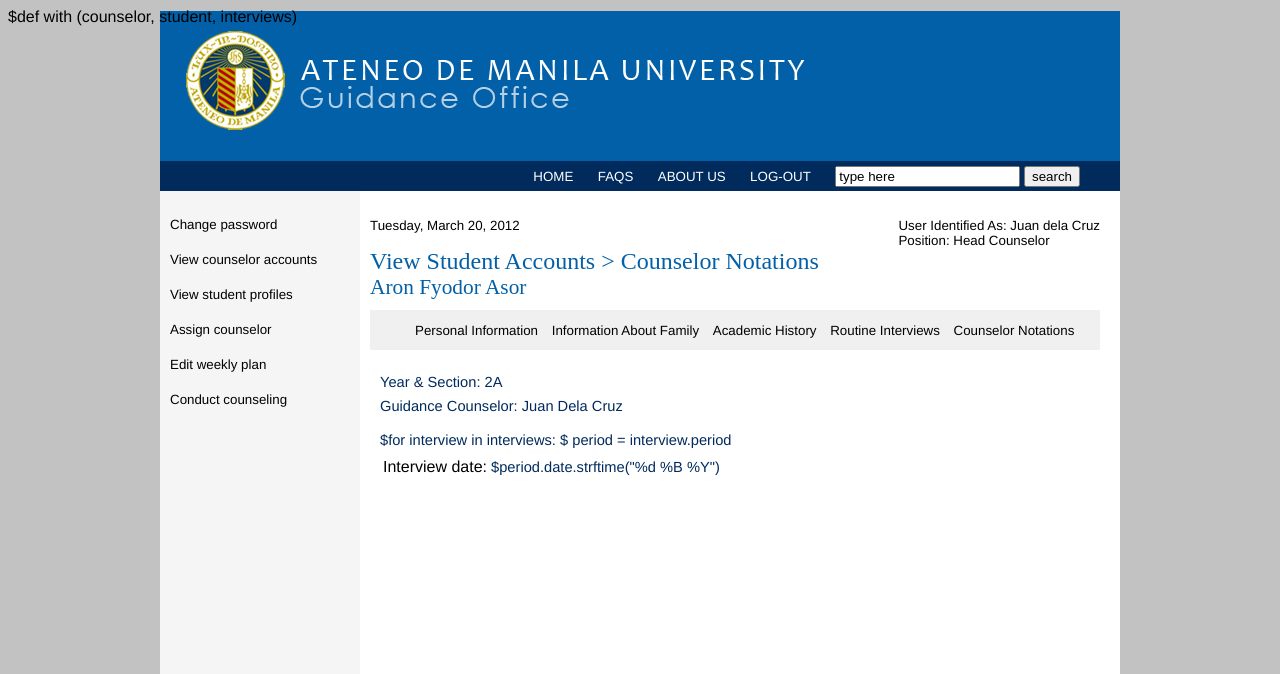
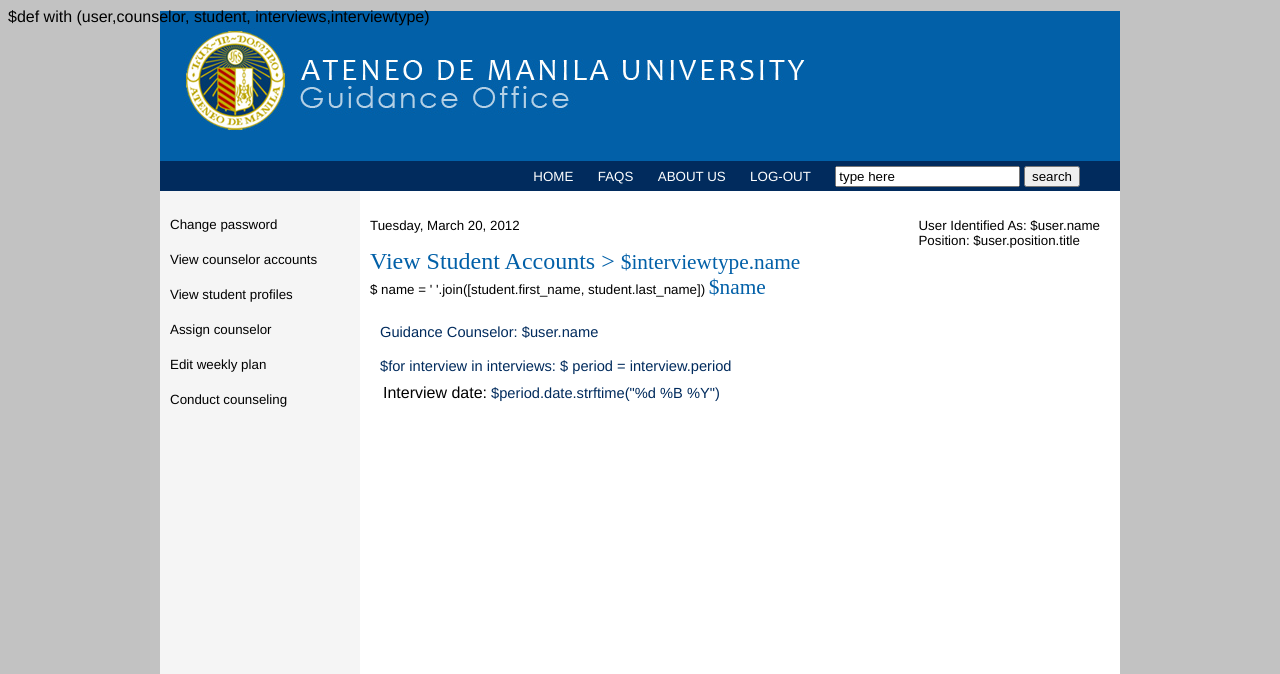
Before and after one commit to aronasorman/Guidance-Assistance-System, a Python web app: template templates/counselor_notations.html in a window 1280 px wide. Shown: the top 674 px of the page. Run offline with Jinja, Linux system fonts and the light colour scheme; the template is opened without the code that fills it, so the values that code supplies are empty.

Commit message:
rush debugging!  On branch master 	modified:   main.py 	modified:   model.py 	modified:   templates/counselor_notations.html 	modified:   templates/viewnotation.html

```diff
--- a/main.py
+++ b/main.py
@@ -364,7 +364,6 @@ class createnotation:
             db_session.add(routine)
 
         elif interview_type.name == 'Followup Interview':
-            import pdb; pdb.set_trace()
             natures_of_problem = db_session.query(NatureOfProblemType)
             fform = self.followup_form(natures_of_problem)
             followup = FollowupInterview()
@@ -377,6 +376,8 @@ class createnotation:
 
         db_session.add(interview)
         db_session.commit()
+
+        return render.message(session.user, 'Interview conducted!')
 
 class viewnotations:
     def GET(self):
@@ -398,7 +399,7 @@ class viewnotations:
             counselor = db_session.query(Counselor).filter_by(id = session.user.id).one()
             interviews = db_session.query(Interview).\
                          filter(Interview.student_id == student.id, Interview.type_id == interview_type.id)
-            return render.counselor_notations(session.user, counselor,student,interviews)
+            return render.counselor_notations(session.user, counselor,student,interviews,interview_type)
 
 class conductcounseling:
     '''
--- a/model.py
+++ b/model.py
@@ -93,6 +93,7 @@ class FollowupInterview(Base):
     planned_intervention = Column(Text)
 
     interview = relationship('Interview')
+    nature_of_problem = relationship('NatureOfProblemType')
 
 class NatureOfProblemType(Base):
     __tablename__ = 'nature_of_problem_types'
--- a/templates/counselor_notations.html
+++ b/templates/counselor_notations.html
@@ -1,4 +1,4 @@
-$def with (counselor, student, interviews)
+$def with (user,counselor, student, interviews,interviewtype)
 <!DOCTYPE html PUBLIC "-//W3C//DTD XHTML 1.0 Transitional//EN" "http://www.w3.org/TR/xhtml1/DTD/xhtml1-transitional.dtd">
 <html xmlns="http://www.w3.org/1999/xhtml">
 
@@ -56,9 +56,9 @@ $def with (counselor, student, interviews)
 				</div>
 
 				<div id="identifiers">
-				User Identified As: <span id="name">name</span>
+				User Identified As: $user.name
 				<br/>
-				Position: <span id="position">position</span>
+				Position: $user.position.title
 				</div>
 
 			</div>
@@ -68,33 +68,21 @@ $def with (counselor, student, interviews)
 			<div id="title">
 				<a href="viewstudent">View Student Accounts </a>
 				<span id="arrow"> > </span>
-				<a href="counselor_notations.html"> Counselor Notations</a>
+				<span id="student">$interviewtype.name</span>
 				<br/>
-				<span id="student">Aron Fyodor Asor</span>
+			        $ name = ' '.join([student.first_name, student.last_name])
+				<span id="student">$name</span>
 			</div>
 
 
 		<!-- the only area you can edit-->
 
 			<div id="counseloraccount">
-
-				<div id="counselornav">
-					<ul>
-						<li><a href="studentprofile">Personal Information</a></li>
-						<li><a href="#">Information About Family</a></li>
-						<li><a href="#">Academic History</a></li>
-						<li><a href="routine_int.html">Routine Interviews</a></li>
-						<li><a href="counselor_notations.html">Counselor Notations</a></li>
-					</ul>
-				</div>
-
 				<!--EDIT FROM HERE ONLY FOR COUNSELOR ACCOUNT-->
 
 				<div id="routine">
 
-					Year & Section: <a href="#">2A</a>
-					<br>
-					Guidance Counselor: Juan Dela Cruz
+					Guidance Counselor: $user.name
 
 					<div id="notations">
 						<form action="">
--- a/templates/viewnotation.html
+++ b/templates/viewnotation.html
@@ -105,14 +105,14 @@ $def with (user,interview,interview_attrs,str)
 					<form action="">
 
 					  $if interview.type.name == 'Followup Interview':
-					        Nature of problem: $interview.name
+					        Nature of problem: $interview_attrs.nature_of_problem.name
 						<h1><span id="categories">Comments</span></h1>
 
-							<p> $interview.comments</p>
+							<p> $interview_attrs.comments</p>
 
 						<h1><span id="categories">Planned Intervention</span></h1>
 
-							<p> $interview.planned_intervention</p>
+							<p> $interview_attrs.planned_intervention</p>
 
 					  $elif interview.type.name == 'Routine Interview':
 					    <h1><span id="categories">General Mental Ability</span></h1>
```
